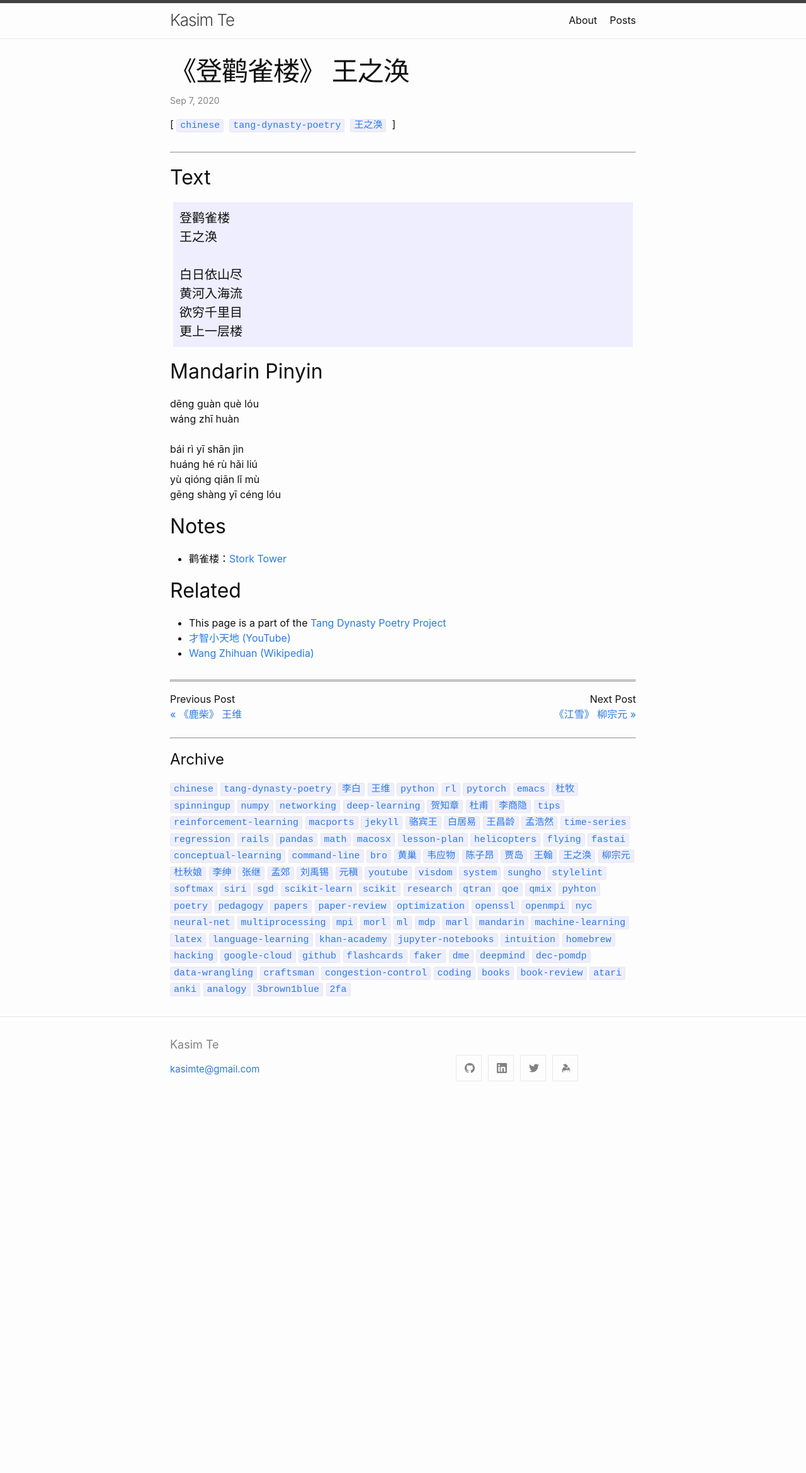
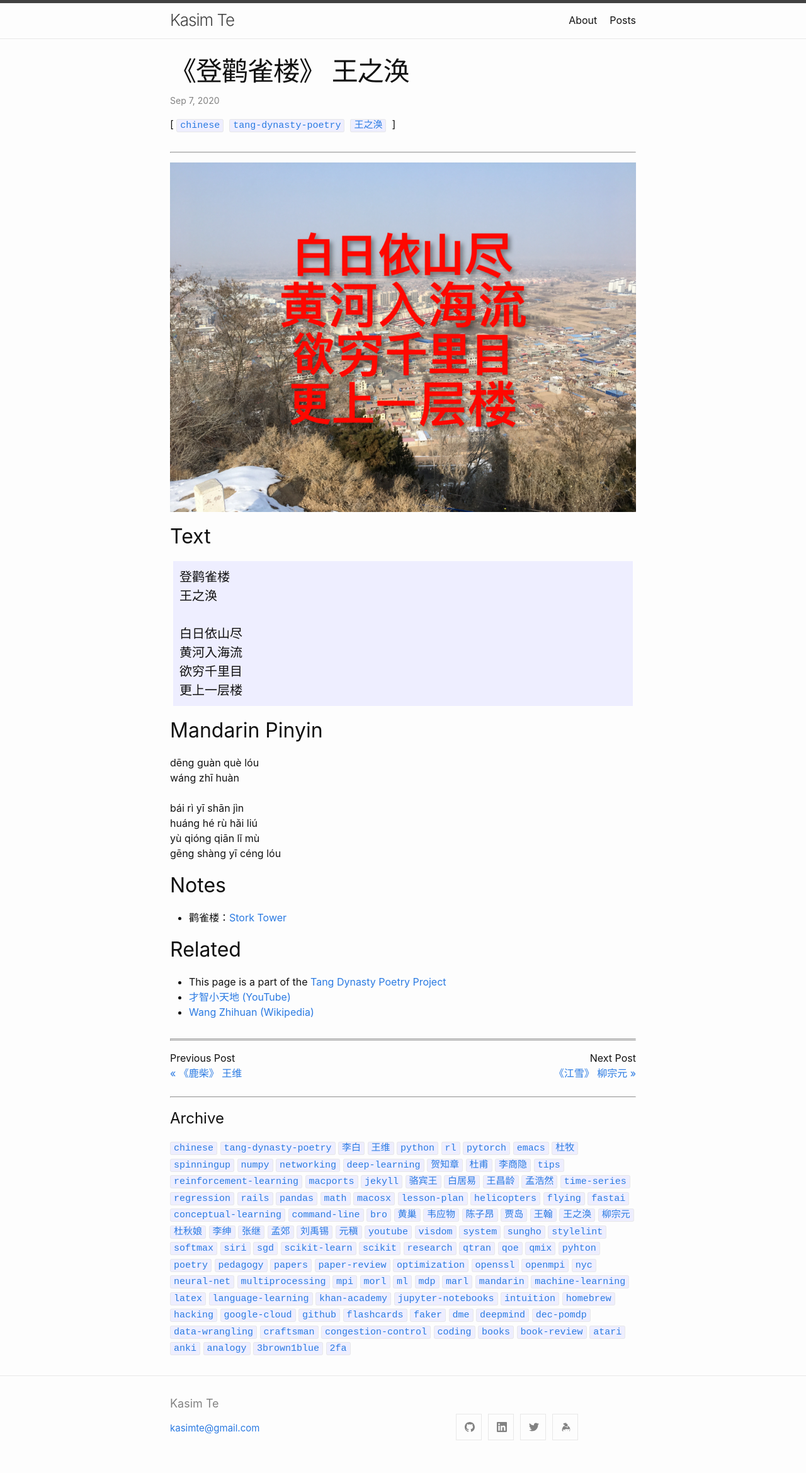
Before and after one commit to kasimte/kasimte.github.io, a Jekyll site: the page built from _posts/2020-09-07-deng-guan-que-lou.md, in a window 1280 px wide. Shown: the whole page at 63% size. Built offline with Jekyll 4.4.1, drawn with Linux system fonts in a browser that asks for light colours; nearby versions of some CDN libraries; comment, search, counter and statistics services are not loaded; before the commit the page ends 1769 px from its top, so only the background shows below that.

Commit message:
Tang update.

```diff
--- a/_posts/2020-09-07-deng-guan-que-lou.md
+++ b/_posts/2020-09-07-deng-guan-que-lou.md
@@ -5,8 +5,9 @@ permalink: /projects/tang-dynasty-poetry/wang-zhi-huan/deng-guan-que-lou
 tags: chinese tang-dynasty-poetry 王之涣
 ---
 
+<p><img src="/assets/images/generated/deng-guan-que-lou-800-8d2d75a3a.png" srcset="/assets/images/generated/deng-guan-que-lou-400-8d2d75a3a.png 400w, /assets/images/generated/deng-guan-que-lou-600-8d2d75a3a.png 600w, /assets/images/generated/deng-guan-que-lou-800-8d2d75a3a.png 800w, /assets/images/generated/deng-guan-que-lou-1000-8d2d75a3a.png 1000w" /></p>
+
 ## Text
-
 
 <p>
 <div class="chinese-poem" style="font-size: 1.25em; background-color: #eef; padding: 10px; margin: 5px;">
```
Also changed, not shown: assets/images/generated/deng-guan-que-lou-1000-8d2d75a3a.png (added), assets/images/generated/deng-guan-que-lou-400-8d2d75a3a.png (added), assets/images/generated/deng-guan-que-lou-600-8d2d75a3a.png (added), assets/images/generated/deng-guan-que-lou-800-8d2d75a3a.png (added).
